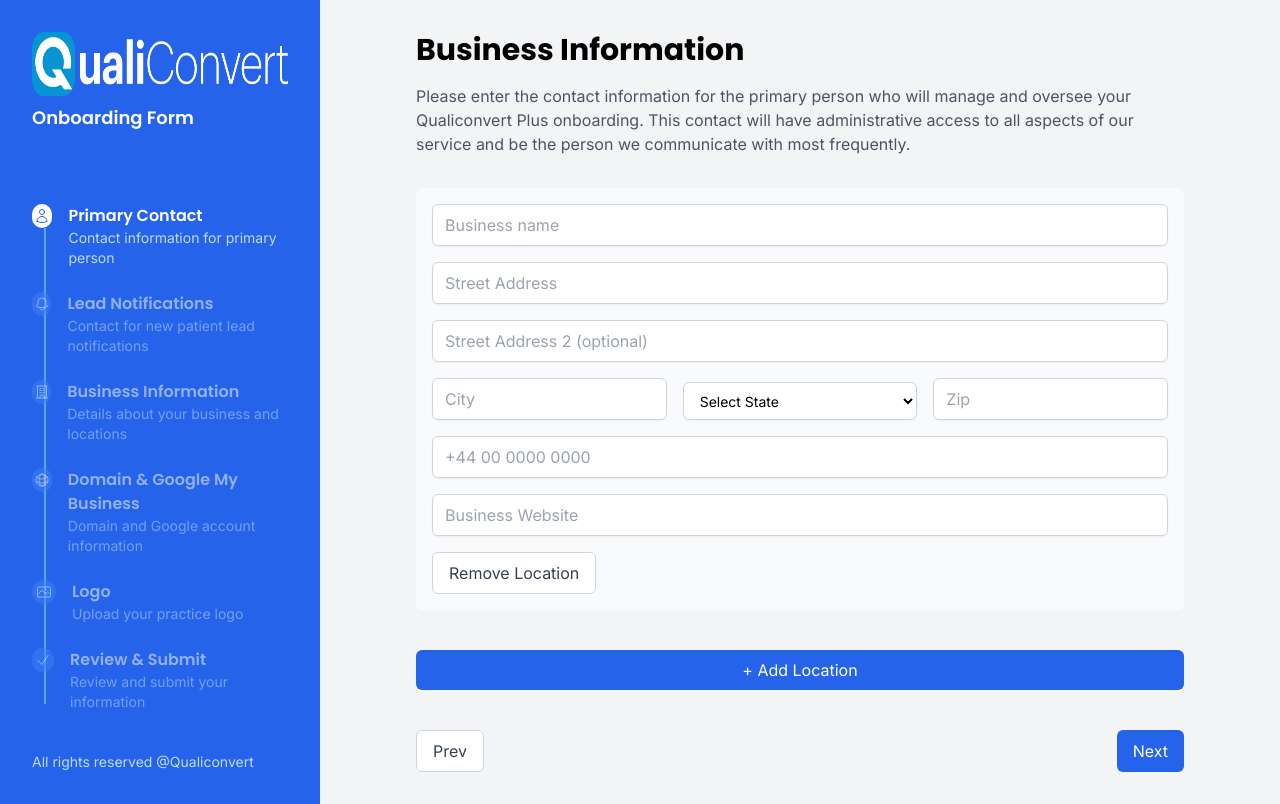
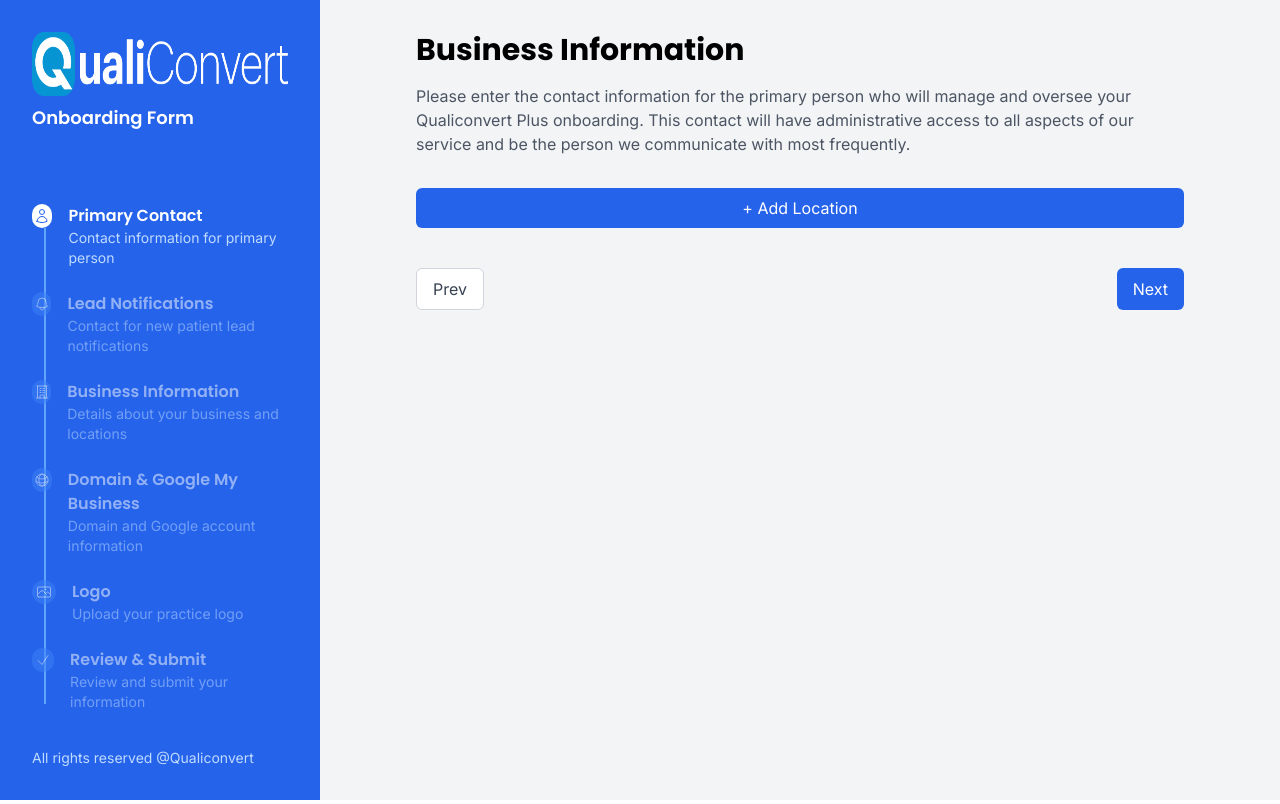
Before and after one commit to SolarisQuests/qualiconvert-onboarding-form, a React (Create React App) app: page /step3 in a window 1280 px wide. Built offline with nearby package versions, Linux system fonts and the light colour scheme.

Commit message:
change in step 3

```diff
--- a/src/components/Step3.js
+++ b/src/components/Step3.js
@@ -31,7 +31,7 @@ const LocationFields = ({ location, updateLocation, removeLocation, errors }) =>
         placeholder="City"
         required
       />
-      <select
+      {/* <select
         value={location.state}
         onChange={(e) => updateLocation('state', e.target.value)}
         className="mt-1 block w-full py-2 px-3 border border-gray-300 bg-white rounded-md shadow-sm focus:outline-none focus:ring-indigo-500 focus:border-indigo-500 sm:text-sm"
@@ -41,7 +41,7 @@ const LocationFields = ({ location, updateLocation, removeLocation, errors }) =>
         {US_STATES.map(state => (
           <option key={state} value={state}>{state}</option>
         ))}
-      </select>
+      </select> */}
       <Input
         value={location.zip}
         onChange={(e) => updateLocation('zip', e.target.value)}
@@ -100,14 +100,14 @@ const Step3 = ({ formData, updateFormData, nextStep, prevStep }) => {
     e.preventDefault();
     const newErrors = {};
 
-    locations.forEach((location, index) => {
-      if (!validatePhone(location.phone)) {
-        newErrors[`phone_${index}`] = "Please enter a valid US phone number";
-      }
-      if (!validateZip(location.zip)) {
-        newErrors[`zip_${index}`] = "Please enter a valid US ZIP code";
-      }
-    });
+    // locations.forEach((location, index) => {
+    //   if (!validatePhone(location.phone)) {
+    //     newErrors[`phone_${index}`] = "Please enter a valid US phone number";
+    //   }
+    //   if (!validateZip(location.zip)) {
+    //     newErrors[`zip_${index}`] = "Please enter a valid US ZIP code";
+    //   }
+    // });
 
     if (Object.keys(newErrors).length === 0) {
       updateFormData({ locations });
@@ -126,7 +126,7 @@ const Step3 = ({ formData, updateFormData, nextStep, prevStep }) => {
         person we communicate with most frequently.
       </p>
       <form onSubmit={handleSubmit} className="space-y-6">
-        {locations.map((location, index) => (
+        {/* {locations.map((location, index) => (
           <LocationFields
             key={index}
             location={location}
@@ -137,7 +137,7 @@ const Step3 = ({ formData, updateFormData, nextStep, prevStep }) => {
               zip: errors[`zip_${index}`]
             }}
           />
-        ))}
+        ))} */}
         <Button type="button" onClick={addLocation} className="w-full">+ Add Location</Button>
         <div className="flex justify-between pt-4">
           <Button type="button" onClick={prevStep} variant="outline">Prev</Button>
```
